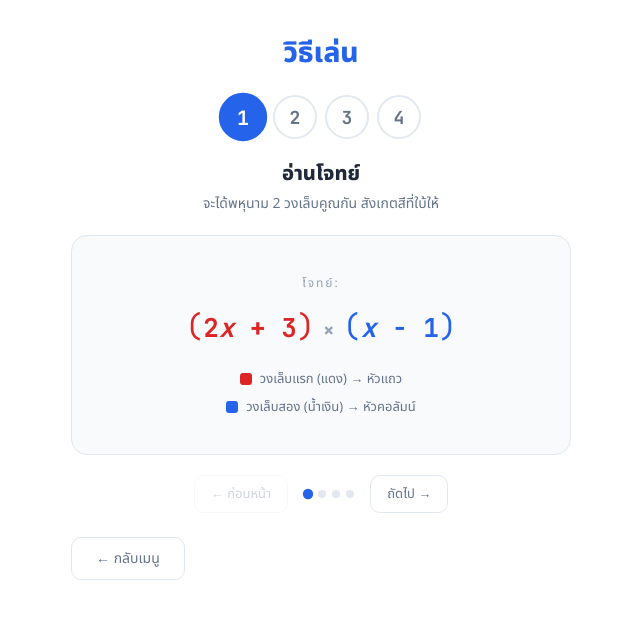
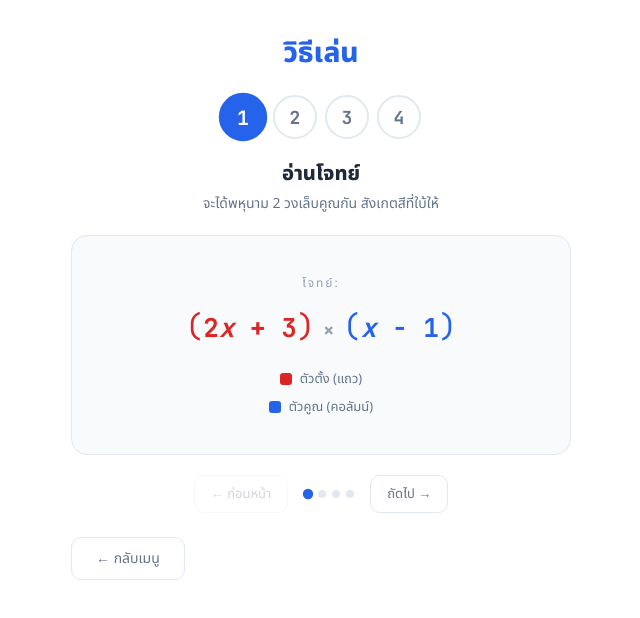
Before and after one commit to KitzSonx/smartline-math-game, a Next.js app: page / in a window 1280 px wide. Both pictures are taken after a click on the button "📖 วิธีเล่น". Shown: the top 618 px of the page, without its empty margins (319-959 px from the left). Built offline with nearby package versions, Linux system fonts and the light colour scheme.

Commit message:
อธิบายการแก้ไข

```diff
--- a/components/game/SmartLineGame.jsx
+++ b/components/game/SmartLineGame.jsx
@@ -509,9 +509,9 @@ export default function SmartLineGame() {
 
         {step === "headers" && (
           <div className="q-hint">
-            <span style={{ color: ROW_COLOR }}>■</span> วงเล็บแรก → หัวแถว
+            <span style={{ color: ROW_COLOR }}>■</span> ตัวตั้ง (แถว)
             &nbsp;&nbsp;
-            <span style={{ color: COL_COLOR }}>■</span> วงเล็บสอง → หัวคอลัมน์
+            <span style={{ color: COL_COLOR }}>■</span> ตัวคูณ (คอลัมน์)
           </div>
         )}
       </div>
--- a/components/game/screens/HowToScreen.jsx
+++ b/components/game/screens/HowToScreen.jsx
@@ -49,7 +49,7 @@ export default function HowToScreen({ onBack }) {
     {
       num: 3,
       title: "คูณในตาราง",
-      desc: "คูณตัวเลขแต่ละคู่ (แถว × คอลัมน์) กรอกผลลัพธ์",
+      desc: "คูณตัวเลขแต่ละคู่ (ตัวตั้ง × ตัวคูณ) กรอกผลลัพธ์",
     },
     {
       num: 4,
@@ -101,11 +101,11 @@ export default function HowToScreen({ onBack }) {
               <div className="demo-hint-row">
                 <div className="demo-hint-item">
                   <span className="demo-dot" style={{ background: ROW_COLOR }} />
-                  <span>วงเล็บแรก (แดง) → หัวแถว</span>
+                  <span>ตัวตั้ง (แถว)</span>
                 </div>
                 <div className="demo-hint-item">
                   <span className="demo-dot" style={{ background: COL_COLOR }} />
-                  <span>วงเล็บสอง (น้ำเงิน) → หัวคอลัมน์</span>
+                  <span>ตัวคูณ (คอลัมน์)</span>
                 </div>
               </div>
             </div>
@@ -160,8 +160,8 @@ export default function HowToScreen({ onBack }) {
                 </tbody>
               </table>
               <div className="demo-anim-label">
-                {animPhase <= 1 && <span style={{ color: ROW_COLOR }}>กรอกหัวแถว (แดง)...</span>}
-                {animPhase >= 2 && <span style={{ color: COL_COLOR }}>กรอกหัวคอลัมน์ (น้ำเงิน)...</span>}
+                {animPhase <= 1 && <span style={{ color: ROW_COLOR }}>กรอกตัวตั้ง...</span>}
+                {animPhase >= 2 && <span style={{ color: COL_COLOR }}>กรอกตัวคูณ...</span>}
               </div>
             </div>
           )}
```
